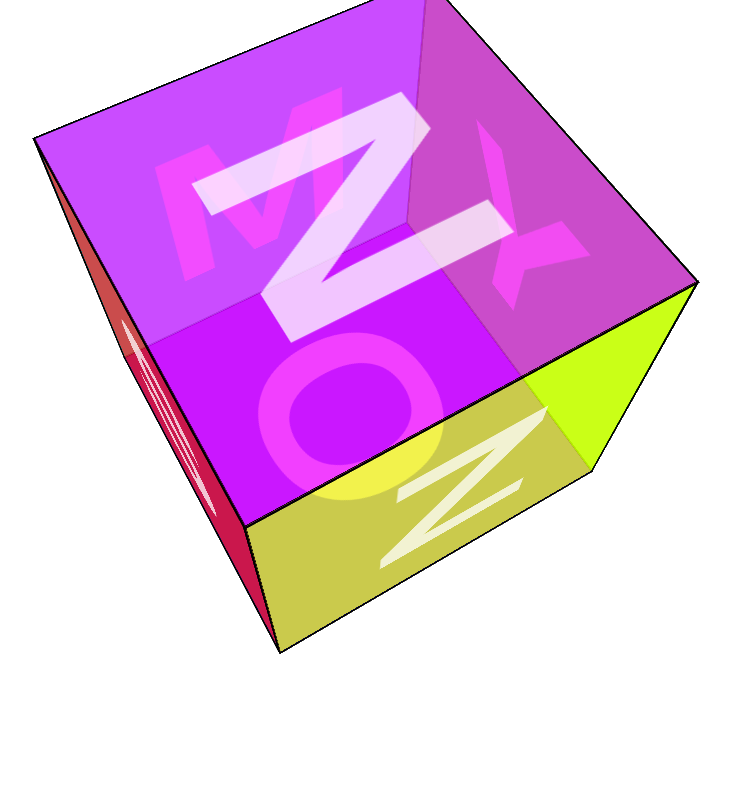
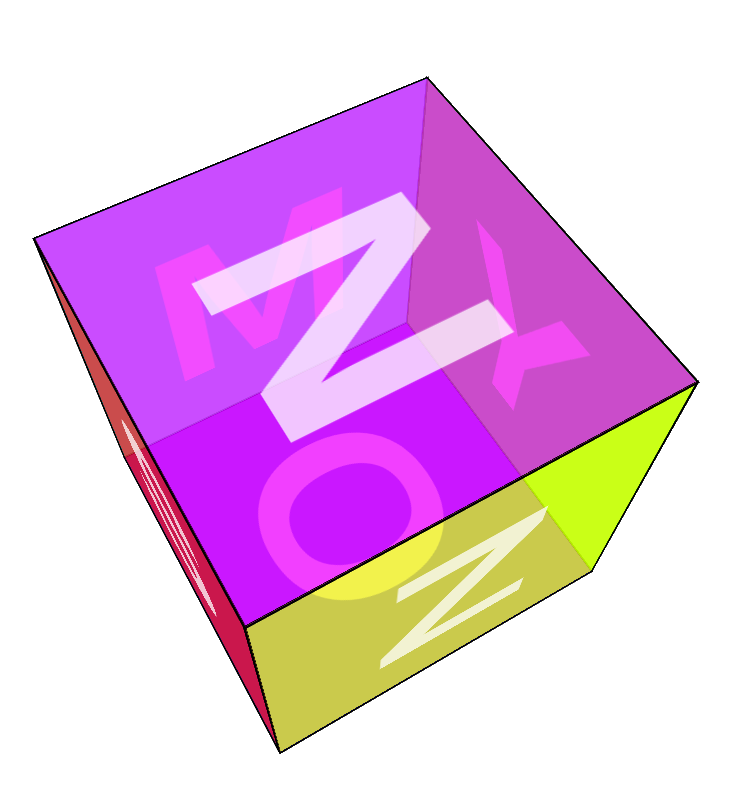
Before and after one commit to szymon33/3d-cube-css, a plain HTML site: page index.html in a window 1280 px wide. Shown: the whole page, without its empty margins (290-1021 px from the left). Drawn offline with Linux system fonts and the light colour scheme.

Commit message:
Minor change

```diff
--- a/index.html
+++ b/index.html
@@ -5,7 +5,7 @@
   <title>CSS 3D cube Szymon's example</title>
   <style>
     body {
-         margin-top: 125px;
+         margin-top: 225px;
      }
 
     @-moz-keyframes spinningH {
```
